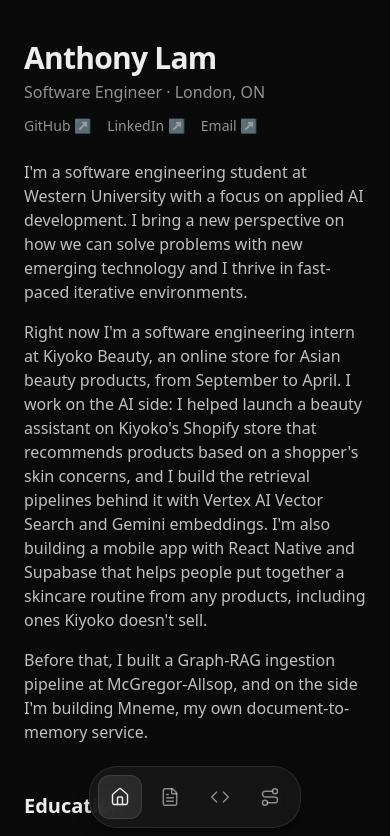
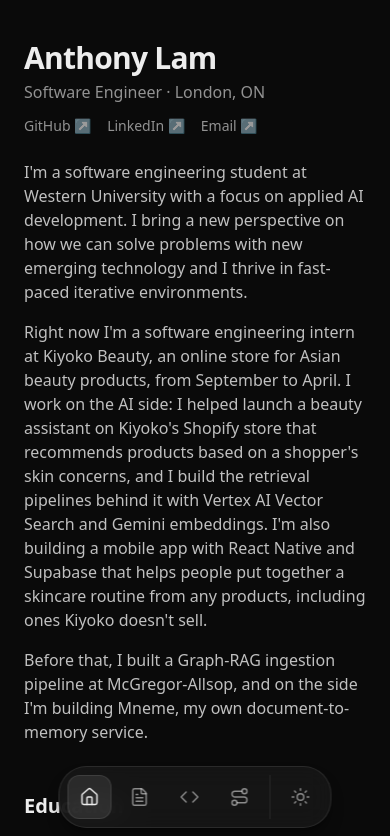
Before and after one commit to alam389/Portifolio-website, a Next.js app: page / in a window 390 px wide. Shown: the top 836 px of the page. Built offline with nearby package versions, Linux system fonts and the light colour scheme.

Commit message:
Add light/dark theme toggle
Theme tokens with a light override, a pre-paint init script that follows a saved choice or the OS, and a toggle in the sidebar and mobile bar.

```diff
--- a/src/app/globals.css
+++ b/src/app/globals.css
@@ -1,15 +1,28 @@
 @import "tailwindcss";
 
 :root {
-  /* Dark only, by design. */
+  /* Dark is the default; <html data-theme> is set before paint by the
+     inline script in layout.tsx and flipped by the sidebar toggle. */
   color-scheme: dark;
   --background: #0a0a0a;
   --foreground: #ededed;
+  --surface: #171717; /* floating panels: sidebar, tooltips */
 }
+
+[data-theme="light"] {
+  color-scheme: light;
+  --background: #fafafa;
+  --foreground: #171717;
+  --surface: #ffffff;
+}
+
+/* `light:` utilities for the few spots tokens can't cover (e.g. shadows). */
+@custom-variant light (&:where([data-theme="light"], [data-theme="light"] *));
 
 @theme inline {
   --color-background: var(--background);
   --color-foreground: var(--foreground);
+  --color-surface: var(--surface);
   --font-sans: var(--font-geist-sans);
   --font-mono: var(--font-geist-mono);
 }
--- a/src/app/layout.tsx
+++ b/src/app/layout.tsx
@@ -2,6 +2,7 @@
 import { Geist, Geist_Mono } from "next/font/google";
 import Sidebar from "@/components/Sidebar";
 import SmoothScroll from "@/components/SmoothScroll";
+import { themeInitScript } from "@/components/theme";
 import { profile } from "@/data";
 import "./globals.css";
 
@@ -26,7 +27,12 @@
   children: React.ReactNode;
 }>) {
   return (
-    <html lang="en">
+    // suppressHydrationWarning: the theme script sets data-theme on <html>
+    // before React hydrates.
+    <html lang="en" suppressHydrationWarning>
+      <head>
+        <script dangerouslySetInnerHTML={{ __html: themeInitScript }} />
+      </head>
       <body
         className={`${geistSans.variable} ${geistMono.variable} antialiased`}
       >
--- a/src/components/Sidebar.tsx
+++ b/src/components/Sidebar.tsx
@@ -8,10 +8,13 @@
   House,
   Link as LinkIcon,
   Mail,
+  Moon,
   Route,
+  Sun,
   type LucideIcon,
 } from "lucide-react";
 import type { ComponentType, SVGProps } from "react";
+import { THEME_STORAGE_KEY, type Theme } from "@/components/theme";
 import { profile } from "@/data";
 
 const links: { href: string; label: string; icon: LucideIcon }[] = [
@@ -63,10 +66,38 @@
   return (
     <span
       aria-hidden
-      className="pointer-events-none absolute left-full top-1/2 ml-4 -translate-y-1/2 whitespace-nowrap rounded-md border border-foreground/10 bg-neutral-900 px-2 py-1 text-xs text-foreground opacity-0 transition-opacity duration-150 group-hover:opacity-100 group-focus-visible:opacity-100"
+      className="pointer-events-none absolute left-full top-1/2 ml-4 -translate-y-1/2 whitespace-nowrap rounded-md border border-foreground/10 bg-surface px-2 py-1 text-xs text-foreground opacity-0 transition-opacity duration-150 group-hover:opacity-100 group-focus-visible:opacity-100"
     >
       {label}
     </span>
+  );
+}
+
+function toggleTheme() {
+  const root = document.documentElement;
+  const next: Theme = root.dataset.theme === "light" ? "dark" : "light";
+  root.dataset.theme = next;
+  try {
+    localStorage.setItem(THEME_STORAGE_KEY, next);
+  } catch {
+    // Storage blocked: the switch still works, it just won't be remembered.
+  }
+}
+
+// The theme is only known on the client, so both icons render and CSS shows
+// the right one; that keeps server and client markup identical.
+function ThemeToggle({ size, tip }: { size: number; tip?: boolean }) {
+  return (
+    <button
+      type="button"
+      aria-label="Toggle light and dark theme"
+      onClick={toggleTheme}
+      className={`${item} ${idle}`}
+    >
+      <Sun size={size} strokeWidth={1.75} aria-hidden className="light:hidden" />
+      <Moon size={size} strokeWidth={1.75} aria-hidden className="hidden light:block" />
+      {tip && <Tip label="Toggle theme" />}
+    </button>
   );
 }
 
@@ -76,7 +107,7 @@
   return (
     <>
       {/* Desktop: floating full-height rail, inset from the left edge */}
-      <aside className="fixed inset-y-4 left-4 z-30 hidden w-14 flex-col items-center rounded-[20px] border border-foreground/10 bg-neutral-900/90 py-3 shadow-lg shadow-black/40 backdrop-blur-md md:flex">
+      <aside className="fixed inset-y-4 left-4 z-30 hidden w-14 flex-col items-center rounded-[20px] border border-foreground/10 bg-surface/90 py-3 shadow-lg shadow-black/40 light:shadow-black/10 backdrop-blur-md md:flex">
         <Link
           href="/"
           aria-label={`${profile.name}, home`}
@@ -106,7 +137,11 @@
           </ul>
         </nav>
 
-        <ul aria-label="Links" className="mt-auto flex flex-col gap-1 border-t border-foreground/10 pt-2">
+        <div className="mt-auto mb-2">
+          <ThemeToggle size={18} tip />
+        </div>
+
+        <ul aria-label="Links" className="flex flex-col gap-1 border-t border-foreground/10 pt-2">
           {profile.socials.map(({ label, href }) => {
             const Icon = socialIcons[label] ?? LinkIcon;
             const external = href.startsWith("http");
@@ -127,10 +162,10 @@
         </ul>
       </aside>
 
-      {/* Mobile: fixed bottom bar with the page links */}
+      {/* Mobile: fixed bottom bar with the page links and theme toggle */}
       <nav
         aria-label="Main"
-        className="fixed bottom-[calc(1rem+env(safe-area-inset-bottom))] left-1/2 z-30 -translate-x-1/2 rounded-[28px] border border-foreground/10 bg-neutral-900/90 p-2 shadow-lg shadow-black/40 backdrop-blur-md md:hidden"
+        className="fixed bottom-[calc(1rem+env(safe-area-inset-bottom))] left-1/2 z-30 -translate-x-1/2 rounded-[28px] border border-foreground/10 bg-surface/90 p-2 shadow-lg shadow-black/40 light:shadow-black/10 backdrop-blur-md md:hidden"
       >
         <ul className="flex gap-1.5">
           {links.map(({ href, label, icon: Icon }) => {
@@ -148,6 +183,9 @@
               </li>
             );
           })}
+          <li className="ml-0.5 border-l border-foreground/10 pl-2">
+            <ThemeToggle size={20} />
+          </li>
         </ul>
       </nav>
     </>
--- /dev/null
+++ b/src/components/theme.ts
@@ -0,0 +1,13 @@
+// Shared by Sidebar.tsx (client) and the root layout (server), so it must not
+// be a "use client" module: the layout needs the real values.
+
+export type Theme = "dark" | "light";
+
+export const THEME_STORAGE_KEY = "theme";
+
+// Runs in <head> before first paint so the page never flashes the wrong
+// theme. A saved choice wins; otherwise follow the OS. Without JS the page
+// stays dark (the :root default in globals.css).
+export const themeInitScript = `try{var t=localStorage.getItem(${JSON.stringify(
+  THEME_STORAGE_KEY,
+)});if(t!=="light"&&t!=="dark")t=matchMedia("(prefers-color-scheme: light)").matches?"light":"dark";document.documentElement.dataset.theme=t}catch(e){}`;
```
